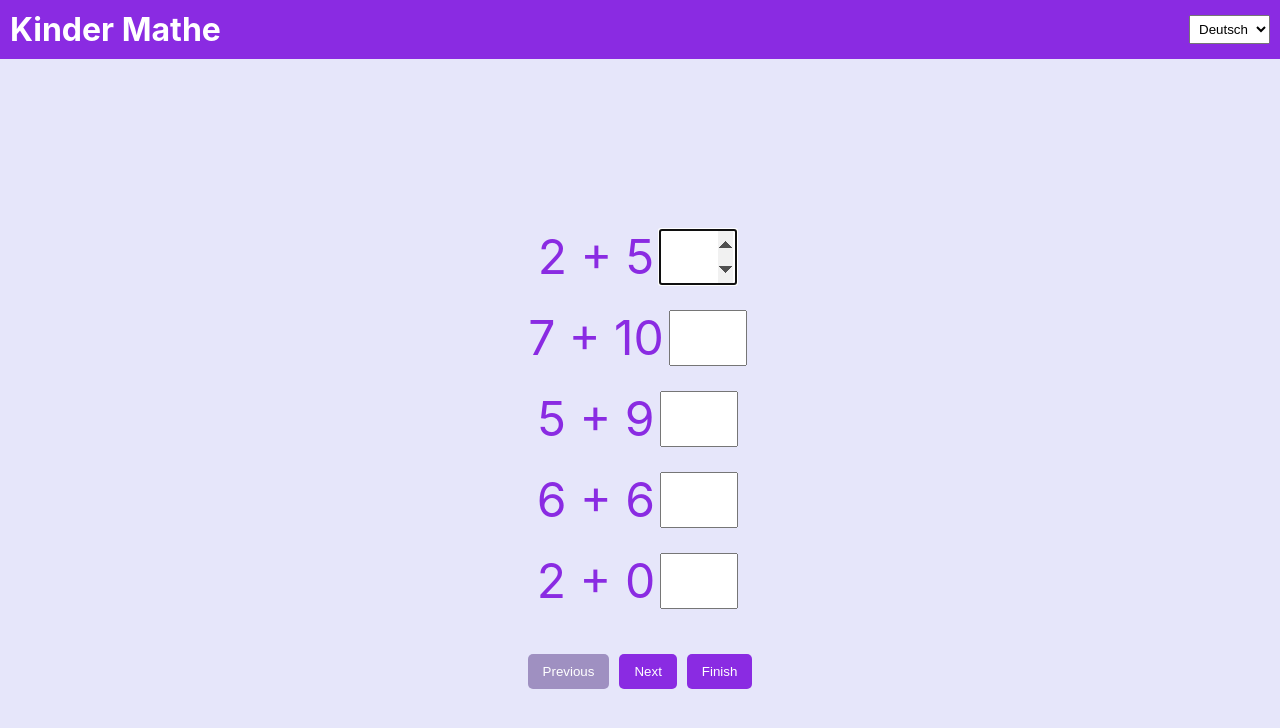
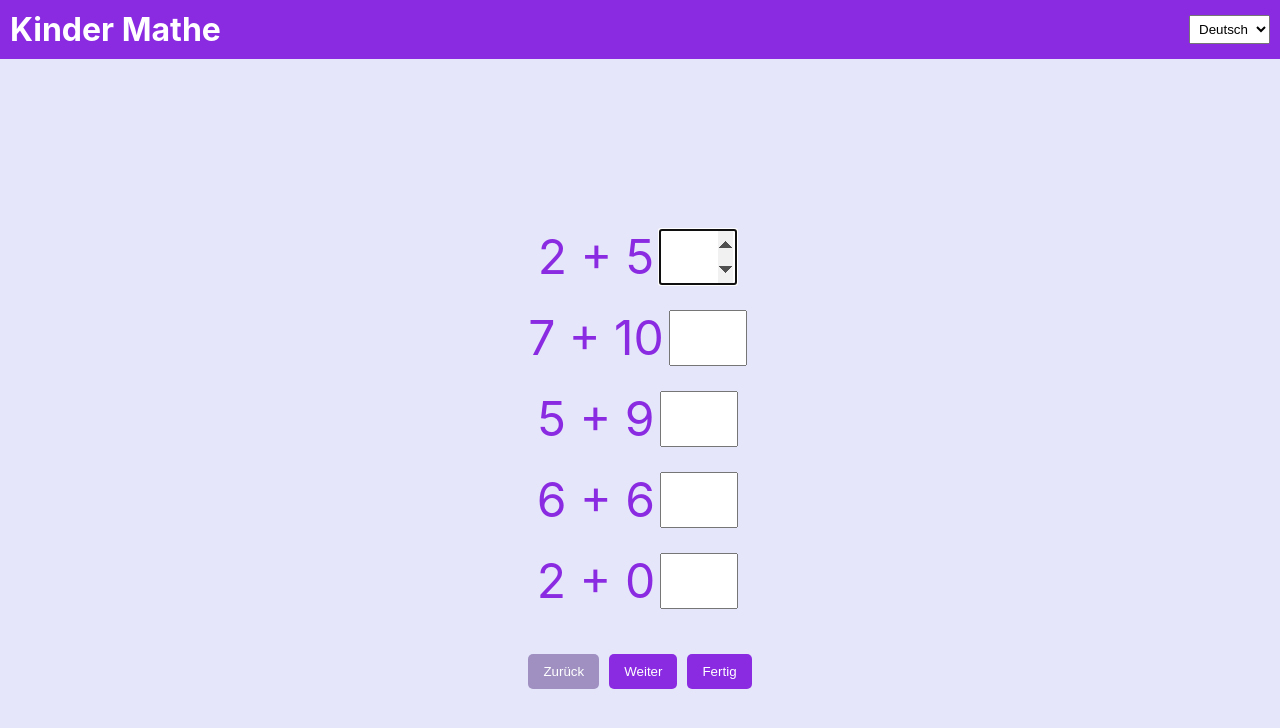
Before and after one commit to ashajjar/kids-math-app, a React (Create React App) app: page / in a window 1280 px wide. Both pictures are taken after a click on the button "Mit dem Lösen beginnen". Shown: the top 728 px of the page. Built offline with nearby package versions, Linux system fonts and the light colour scheme.

Commit message:
Translation for EquationDisplay.js and ReviewAnswers.js

```diff
--- a/src/components/EquationDisplay.js
+++ b/src/components/EquationDisplay.js
@@ -1,7 +1,8 @@
-import React, { useState, useEffect, useRef } from 'react';
+import React, {useState, useEffect, useRef} from 'react';
 import '../styles/EquationDisplay.css';
+import {useTranslation} from "react-i18next";
 
-function EquationDisplay({ equations, onFinish, groupSize }) {
+function EquationDisplay({equations, onFinish, groupSize}) {
     const [currentGroupIndex, setCurrentGroupIndex] = useState(0);
     const [answers, setAnswers] = useState(equations.map(() => ''));
     const inputRefs = useRef(equations.map(() => React.createRef()));
@@ -30,6 +31,8 @@ function EquationDisplay({ equations, onFinish, groupSize }) {
         }
     };
 
+    const {t} = useTranslation();
+
     return (
         <div className="equation-display">
             <div className="equation-container">
@@ -48,9 +51,12 @@ function EquationDisplay({ equations, onFinish, groupSize }) {
                 ))}
             </div>
             <div className="button-container">
-                <button onClick={goToPreviousGroup} disabled={currentGroupIndex === 0} className="primary-button">Previous</button>
-                <button onClick={goToNextGroup} disabled={currentGroupIndex === Math.ceil(equations.length / groupSize) - 1} className="primary-button">Next</button>
-                <button onClick={() => onFinish(answers)} className="primary-button">Finish</button>
+                <button onClick={goToPreviousGroup} disabled={currentGroupIndex === 0}
+                        className="primary-button">{t('equations.previous')}</button>
+                <button onClick={goToNextGroup}
+                        disabled={currentGroupIndex === Math.ceil(equations.length / groupSize) - 1}
+                        className="primary-button">{t('equations.next')}</button>
+                <button onClick={() => onFinish(answers)} className="primary-button">{t('equations.finish')}</button>
             </div>
         </div>
     );
--- a/src/components/ReviewAnswers.js
+++ b/src/components/ReviewAnswers.js
@@ -1,5 +1,6 @@
 import React from 'react';
 import '../styles/ReviewAnswers.css';
+import {useTranslation} from "react-i18next";
 
 function ReviewAnswers({equations, answers, onRestart}) {
     // Function to calculate the correct answer for an equation
@@ -14,10 +15,11 @@ function ReviewAnswers({equations, answers, onRestart}) {
             return null;
         }
     };
+    const {t} = useTranslation();
 
     return (
         <div className="review-answers">
-            <h2>Review Answers</h2>
+            <h2>{t('review.title')}</h2>
             <table className="review-table">
                 <tbody>
                 {equations.map((equation, index) => {
@@ -39,7 +41,7 @@ function ReviewAnswers({equations, answers, onRestart}) {
                 })}
                 </tbody>
             </table>
-            <button onClick={onRestart} className="primary-button">Back to Start</button>
+            <button onClick={onRestart} className="primary-button">{t('review.back')}</button>
         </div>
     );
 }
--- a/src/i18n.js
+++ b/src/i18n.js
@@ -22,6 +22,15 @@ await i18n
                         },
                         solve: "Start Solving",
                         print: "Print Equations",
+                    },
+                    equations: {
+                        next: 'Next',
+                        previous: 'Previous',
+                        finish: 'Finish',
+                    },
+                    review: {
+                        title: 'Review Answers',
+                        back: 'Back to Start'
                     }
                 }
             },
@@ -42,6 +51,15 @@ await i18n
                         },
                         solve: "Mit dem Lösen beginnen",
                         print: "Gleichungen drucken",
+                    },
+                    equations: {
+                        next: 'Weiter',
+                        previous: 'Zurück',
+                        finish: 'Fertig',
+                    },
+                    review: {
+                        title: 'Antworten überprüfen',
+                        back: 'Zurück zum Start'
                     }
                 }
             }
```
